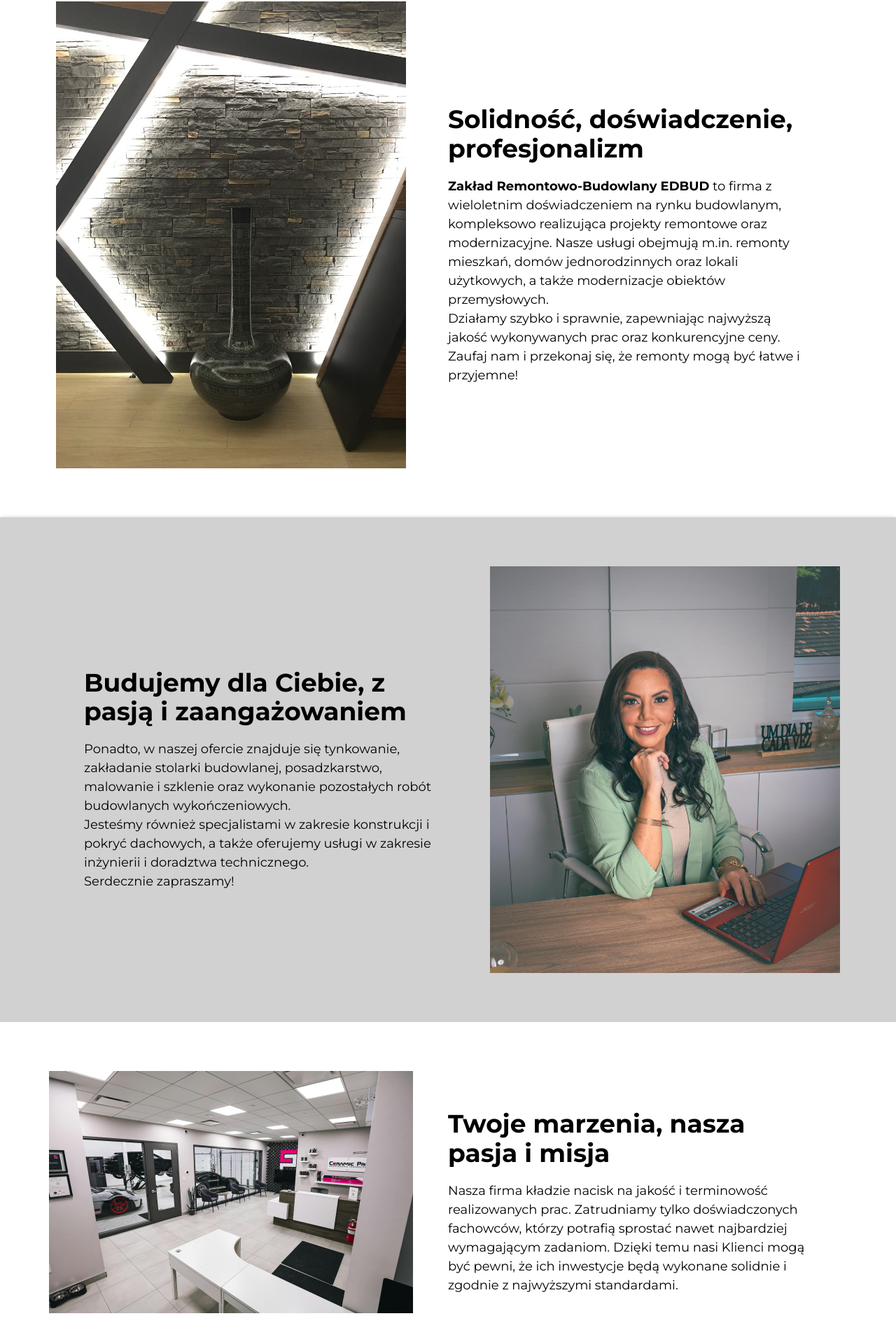
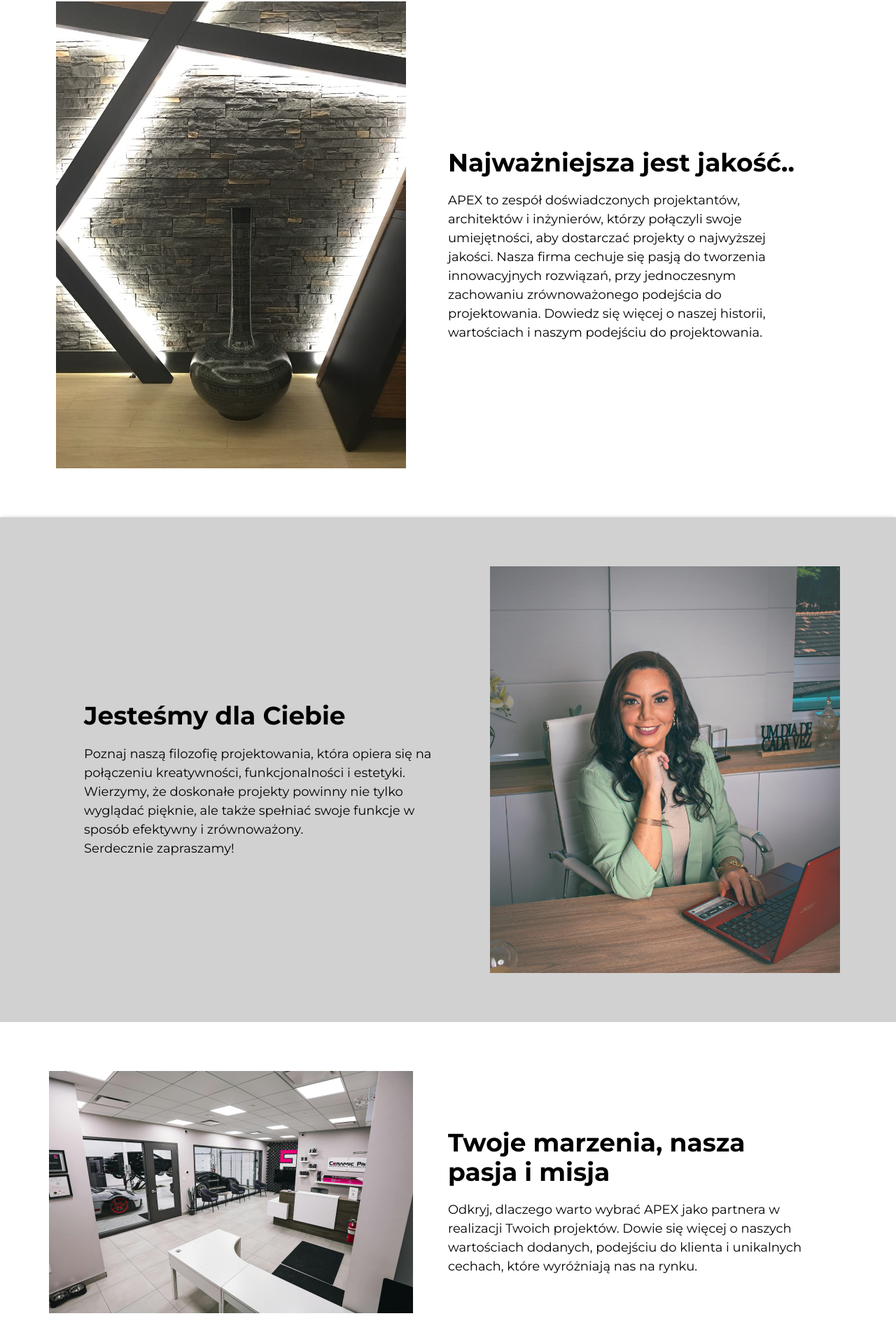
Before and after one commit to kingatos/apex-page-react, a React (Create React App) app: page /o-firmie in a window 1280 px wide. Shown: the part 369-2289 px from the top of the page at 70% size. Built offline with nearby package versions, Linux system fonts and the light colour scheme.

Commit message:
changed content od page

```diff
--- a/src/features/about/AboutPage.js
+++ b/src/features/about/AboutPage.js
@@ -22,16 +22,14 @@ const AboutPage = () => (
             />
           </ImageWrapper>
           <TextWrapper>
-            <h2>Solidność, doświadczenie, profesjonalizm</h2>
+            <h2>Najważniejsza jest jakość..</h2>
             <p>
-              <strong>Zakład Remontowo-Budowlany EDBUD</strong> to firma z
-              wieloletnim doświadczeniem na rynku budowlanym, kompleksowo
-              realizująca projekty remontowe oraz modernizacyjne. Nasze usługi
-              obejmują m.in. remonty mieszkań, domów jednorodzinnych oraz lokali
-              użytkowych, a także modernizacje obiektów przemysłowych. <br />
-              Działamy szybko i sprawnie, zapewniając najwyższą jakość
-              wykonywanych prac oraz konkurencyjne ceny. Zaufaj nam i przekonaj
-              się, że remonty mogą być łatwe i przyjemne!
+              APEX to zespół doświadczonych projektantów, architektów i
+              inżynierów, którzy połączyli swoje umiejętności, aby dostarczać
+              projekty o najwyższej jakości. Nasza firma cechuje się pasją do
+              tworzenia innowacyjnych rozwiązań, przy jednoczesnym zachowaniu
+              zrównoważonego podejścia do projektowania. Dowiedz się więcej o
+              naszej historii, wartościach i naszym podejściu do projektowania.
             </p>
           </TextWrapper>
         </>
@@ -41,14 +39,12 @@ const AboutPage = () => (
       body={
         <>
           <TextWrapper>
-            <h2>Budujemy dla Ciebie, z pasją i zaangażowaniem</h2>
+            <h2>Jesteśmy dla Ciebie</h2>
             <p>
-              Ponadto, w naszej ofercie znajduje się tynkowanie, zakładanie
-              stolarki budowlanej, posadzkarstwo, malowanie i szklenie oraz
-              wykonanie pozostałych robót budowlanych wykończeniowych. <br />
-              Jesteśmy również specjalistami w zakresie konstrukcji i pokryć
-              dachowych, a także oferujemy usługi w zakresie inżynierii i
-              doradztwa technicznego.
+              Poznaj naszą filozofię projektowania, która opiera się na
+              połączeniu kreatywności, funkcjonalności i estetyki. Wierzymy, że
+              doskonałe projekty powinny nie tylko wyglądać pięknie, ale także
+              spełniać swoje funkcje w sposób efektywny i zrównoważony.
               <br /> Serdecznie zapraszamy!
             </p>
           </TextWrapper>
@@ -67,11 +63,10 @@ const AboutPage = () => (
           <TextWrapper>
             <h2>Twoje marzenia, nasza pasja i misja</h2>
             <p>
-              Nasza firma kładzie nacisk na jakość i terminowość realizowanych
-              prac. Zatrudniamy tylko doświadczonych fachowców, którzy potrafią
-              sprostać nawet najbardziej wymagającym zadaniom. Dzięki temu nasi
-              Klienci mogą być pewni, że ich inwestycje będą wykonane solidnie i
-              zgodnie z najwyższymi standardami.
+              Odkryj, dlaczego warto wybrać APEX jako partnera w realizacji
+              Twoich projektów. Dowie się więcej o naszych wartościach dodanych,
+              podejściu do klienta i unikalnych cechach, które wyróżniają nas na
+              rynku.
             </p>
           </TextWrapper>
         </>
--- a/src/features/home/HomePage.js
+++ b/src/features/home/HomePage.js
@@ -23,16 +23,13 @@ const HomePage = () => (
       <WrapperSectionGreyHomePage>
         <>
           <TextWrapperHomePage>
-            <h2>Budujemy dla Ciebie, z pasją i zaangażowaniem</h2>
+            <h2>Projektujemy dla Ciebie</h2>
             <p>
-              Zakład Remontowo-Budowlany EDBUD to firma z ponad 30-letnim
-              doświadczeniem na rynku budowlanym. <br />
-              Zajmujemy się kompleksowymi usługami remontowo-budowlanymi, w tym
-              robotami związanymi z wykończeniem budynków mieszkalnych i
-              niemieszkalnych, rozbiórką i burzeniem obiektów budowlanych,
-              instalacjami elektrycznymi i wodno-kanalizacyjnymi, tynkowaniem,
-              stolarką budowlaną, malowaniem oraz wykonaniem pozostałych robót
-              budowlanych wykończeniowych.
+              Witaj w APEX - Twoim partnerze w realizacji projektów! Jesteśmy
+              innowacyjnym biurem projektowym, które z pasją i zaangażowaniem
+              tworzy rozwiązania na miarę Twoich potrzeb. Zapraszamy Cię do
+              odkrycia naszej oferty i zapoznania się z naszymi dotychczasowymi
+              osiągnięciami.
             </p>
           </TextWrapperHomePage>
         </>
@@ -45,71 +42,56 @@ const HomePage = () => (
       <SectionQuoteWrapper>
         <SectionQuoteTestimonials>
           <SectionQuoteArcicle>
-            <SectionQuoteAuthor>Przemysław W.</SectionQuoteAuthor>
+            <SectionQuoteAuthor>Tatiana W.</SectionQuoteAuthor>
             <SectionQuoteContent>
-              Świetna firma. Od lat korzystam z usług i nigdy mnie nie zawiedli,
-              zawsze solidnie i uczciwie. Jeśli chcesz mieć wykonaną fachową
-              robotę to gorąco ich polecam.
+              Bardzo cenimy współpracę z firmą APEX Profesjonalizm, dbałość o
+              detale projektu, indywidualne podejście do Klienta, najlepsze
+              materiały i świetny kontakt. Zawsze sprawnie i terminowo. Polecamy
+              !
             </SectionQuoteContent>
           </SectionQuoteArcicle>
 
           <SectionQuoteArcicle>
-            <SectionQuoteAuthor>Piotr S.</SectionQuoteAuthor>
+            <SectionQuoteAuthor>Paweł K.</SectionQuoteAuthor>
             <SectionQuoteContent>
-              "Elegancja-francja", fachowa robota bardzo dokładna. Jestem
-              zadowolony.
+              Nie ma lepszego biura projektowego niż APEX! Polecam wszystkim.
+              Firma godna zaufania, profesjonalizm, przystępne ceny zawsze na
+              czas. Wysoki poziom wykonania
             </SectionQuoteContent>
           </SectionQuoteArcicle>
 
           <SectionQuoteArcicle>
-            <SectionQuoteAuthor>Dariusz G.</SectionQuoteAuthor>
+            <SectionQuoteAuthor>Judtya W.</SectionQuoteAuthor>
+            <SectionQuoteContent>Pełen profesjonalizm, Gorąco
+              polecam. Warto skorzystac !!! Wspólpracujemy razem jako wykonawcy,
+              czytelne projekty ktore ulatwiaja nam prace 👌 zadowoleni klienci
+              to prorytet dzieki Apex</SectionQuoteContent>
+          </SectionQuoteArcicle>
+
+          <SectionQuoteArcicle>
+            <SectionQuoteAuthor>Weronika T.</SectionQuoteAuthor>
             <SectionQuoteContent>
-              W 100% polecam. Firma godna zaufania, remont mieszkania wykonany
-              bardzo precyzyjnie, szybko, wedle moich upodobań, wzbogacony o
-              innowacyjne pomysły właściciela. Wykonanie po przystępnej cenie.
-              Brak jakichkolwiek zarzutów.
+              Najlepsze biuro projektowe w Polsce. Jeśli ktoś ceni eleganckie i
+              stylowe wnętrza to z pewnością się nie zawiedzie. Dobór kolorów i
+              materiałów to wyższy wymiar. Pani Barbara ma do tego szósty zmysł
+              😉 Z pewnością wrócimy przy kolejnym projekcie. Każda zmiana
+              dokonana na własną rękę okazała się błędem. Polecam z całego
+              serca!
             </SectionQuoteContent>
           </SectionQuoteArcicle>
 
           <SectionQuoteArcicle>
-            <SectionQuoteAuthor>Katarzyna T.</SectionQuoteAuthor>
+            <SectionQuoteAuthor>Wiktor S.</SectionQuoteAuthor>
             <SectionQuoteContent>
-              Super firma polecam z całego serca, praca super wykonana i szybko.
-              Znają się na robocie.
+              Zawsze z wielkim zaangażowaniem i starannością wykonują powierzone
+              zadania, bardzo kreatywne pomysły.
             </SectionQuoteContent>
           </SectionQuoteArcicle>
 
           <SectionQuoteArcicle>
-            <SectionQuoteAuthor>Tomasz G.</SectionQuoteAuthor>
+            <SectionQuoteAuthor>Kamil D.</SectionQuoteAuthor>
             <SectionQuoteContent>
-              Polecam ekipę EDBUD! Zawsze z wielkim zaangażowaniem i
-              starannością wykonują powierzone zadania
-            </SectionQuoteContent>
-          </SectionQuoteArcicle>
-
-          <SectionQuoteArcicle>
-            <SectionQuoteAuthor>Grzegorz M.</SectionQuoteAuthor>
-            <SectionQuoteContent>
-              Pełen profesjonalizm, bardzo solidna i rzetelna firma. Gorąco
-              polecam.
-            </SectionQuoteContent>
-          </SectionQuoteArcicle>
-
-          <SectionQuoteArcicle>
-            <SectionQuoteAuthor>Jakub R.</SectionQuoteAuthor>
-            <SectionQuoteContent>
-              Bardzo jestem zadowolony z usług tej firmy, konkretni i
-              profesjonalni. Polecam.
-            </SectionQuoteContent>
-          </SectionQuoteArcicle>
-
-          <SectionQuoteArcicle>
-            <SectionQuoteAuthor>Wojciech</SectionQuoteAuthor>
-            <SectionQuoteContent>
-              Bardzo jestem zadowolony z usług tej firmy - szybkie ustalenie
-              kosztorysu, praca rzetelnie i dokładnie wykonana. Wszelkie
-              niespodzianki budowlane na bieżąco były omawiane i usuwane. Gorąco
-              polecam.
+              Polecam w 100%! Wspaniałe wykonanie
             </SectionQuoteContent>
           </SectionQuoteArcicle>
         </SectionQuoteTestimonials>
@@ -122,11 +104,12 @@ const HomePage = () => (
           <img src={PhotoShadow} alt="efekt" />
         </ImageWrapperHomePage>
         <TextWrapperHomePage>
-          <h2>Solidność, doświadczenie, profesjonalizm</h2>
+          <h2>Nasza misja</h2>
           <p>
-            Jesteśmy firmą, która stawia na solidność, jakość i profesjonalizm,
-            a nasza praca jest zawsze zgodna z najwyższymi standardami.
-            Posiadamy zaufanie u Naszych stałych klientów.
+            Dowiedz się więcej o naszej misji i wartościach, które kierują naszą
+            pracą każdego dnia. W APEX dążymy do dostarczania innowacyjnych i
+            zrównoważonych rozwiązań projektowych, które spełniają oczekiwania
+            naszych klientów.
           </p>
           <Button>Zobacz więcej</Button>
         </TextWrapperHomePage>
--- a/src/features/offer/OfferPage.js
+++ b/src/features/offer/OfferPage.js
@@ -14,36 +14,35 @@ const OfferPage = () => (
             <img src={PhotoEffect} alt="efekt" />
           </ImageWrapper>
           <TextWrapper>
-            <ul>
-              <h3><strong>Usługi budowlane:</strong></h3>
-              <ul>
-                <li>modernizacja i przebudowa istniejących budynków</li>
-                <li>rozbiórka i burzenie obiektów budowlanych</li>
-                <li>wykonywanie instalacji elektrycznych</li>
-                <li>
-                  wykonywanie instalacji wodno-kanalizacyjnych, cieplnych,
-                  gazowych i klimatyzacyjnych
-                </li>
-                <li>wykonanie konstrukcji i pokryć dachowych</li>
-              </ul>
-              <h3><strong>Usługi wykończeniowe:</strong></h3>
-              <ul>
-                <li>tynkowanie</li>
-                <li>zakładanie stolarki budowlanej</li>
-                <li>posadzkarstwo</li>
-                <li>malowanie i szklenie</li>
-                <li>wykonanie pozostałych robót budowlanych wykończeniowych</li>
-              </ul>
-              <h3><strong>Doradztwo techniczne:</strong></h3>
-              <ul>
-                <li>
-                  działalność w zakresie inżynierii i związane z nią doradztwo
-                  techniczne
-                </li>
-                <li>doradztwo w zakresie wyboru materiałów budowlanych</li>
-                <li>pomoc w uzyskaniu niezbędnych pozwoleń i zezwoleń</li>
-              </ul>
-            </ul>
+              <h3>
+                <strong>Usługi architektoniczne</strong>
+              </h3>
+              <p>
+                Nasz zespół inżynierów budowlanych oferuje kompleksowe usługi
+                inżynieryjne, obejmujące projektowanie konstrukcji, instalacji,
+                instalacji sanitarnych i elektrycznych. Zapewniamy wsparcie na
+                każdym etapie procesu budowlanego, dbając o efektywność,
+                bezpieczeństwo i zgodność z obowiązującymi normami i przepisami.
+              </p>
+              <h3>
+                <strong>Konsultacje Projektowe</strong>
+              </h3>
+              <p>
+                Oferujemy konsultacje projektowe dla klientów, którzy potrzebują
+                profesjonalnej pomocy w planowaniu i realizacji swoich
+                projektów. Nasz zespół ekspertów doradzi Ci w wyborze
+                najlepszych rozwiązań projektowych, zapewniając wsparcie i
+                doradztwo na każdym etapie projektu.
+              </p>
+              <h3>
+                <strong>Doradztwo Zrównoważonego Rozwoju</strong>
+              </h3>
+              <p>
+                Jako firma świadoma społecznie i ekologicznie, oferujemy również
+                doradztwo zrównoważonego rozwoju dla naszych klientów. Pomagamy
+                w opracowaniu projektów, które są przyjazne dla środowiska,
+                energooszczędne i zgodne z zasadami zrównoważonego rozwoju.
+              </p>
           </TextWrapper>
         </>
       }
```
Also changed, not shown: src/features/realizations/RealizationsPage.js (+7 -10 lines).
